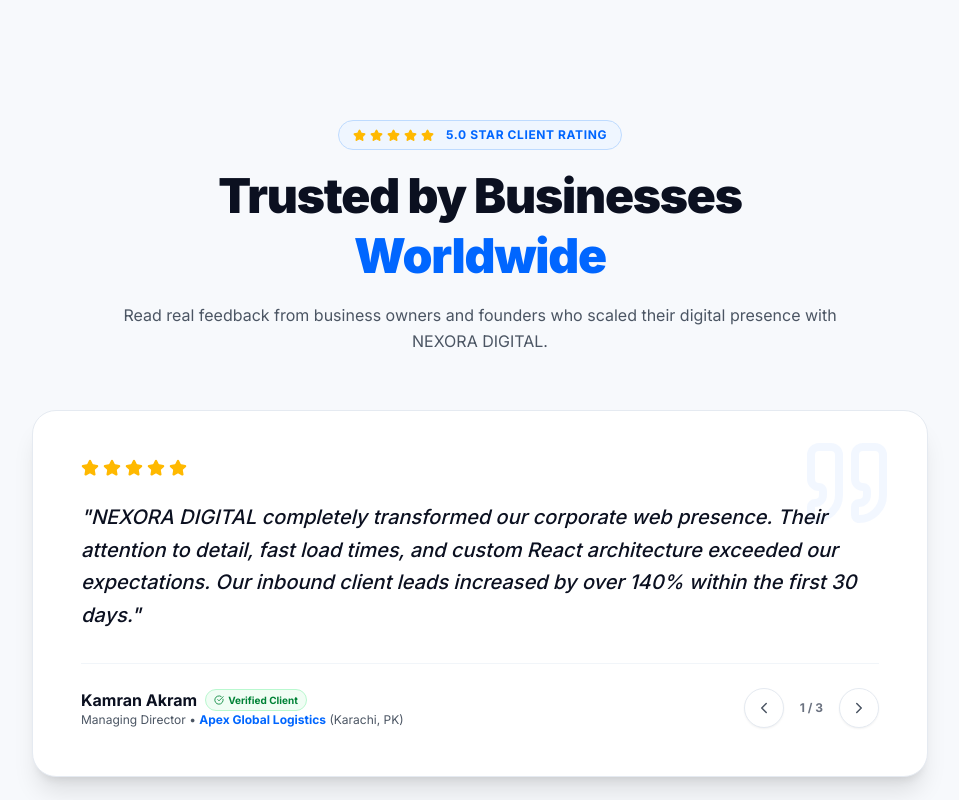
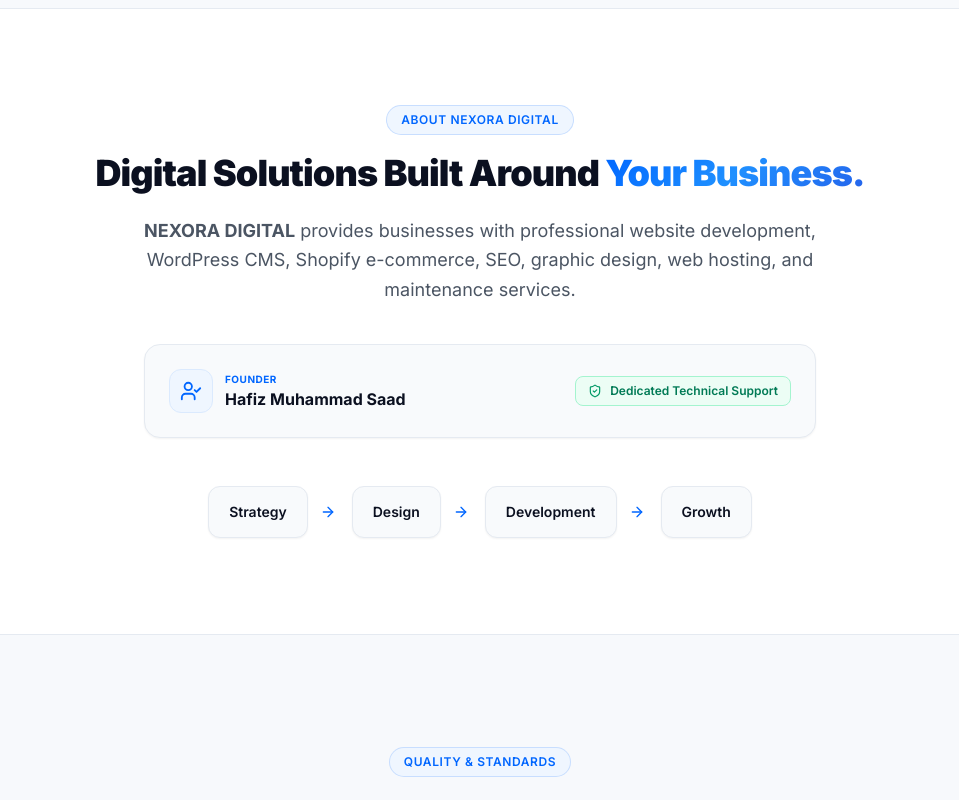
Before and after one commit to saadsa9112-cloud/NEXORA-BUSINESS-SITE, a React (Vite) app: page / in a window 1280 px wide. Shown: the part 8260-9060 px from the top of the page, without its empty margins (160-1119 px from the left). Built offline with nearby package versions, Linux system fonts and the light colour scheme; no server answers.

Commit message:
refactor: remove Testimonials section per user request

```diff
--- a/src/App.jsx
+++ b/src/App.jsx
@@ -8,7 +8,6 @@
 import WhyChooseUs from './components/WhyChooseUs/WhyChooseUs'
 import Process from './components/Process/Process'
 import Pricing from './components/Pricing/Pricing'
-import Testimonials from './components/Testimonials/Testimonials'
 import About from './components/About/About'
 import QualitySecurity from './components/QualitySecurity/QualitySecurity'
 import FAQ from './components/FAQ/FAQ'
@@ -89,7 +88,6 @@
         <WhyChooseUs />
         <Process />
         <Pricing currency={currency} setCurrency={setCurrency} />
-        <Testimonials />
         <About />
         <QualitySecurity />
         <FAQ />
--- a/src/components/Testimonials/Testimonials.jsx
+++ /dev/null
@@ -1,133 +0,0 @@
-import { useState } from 'react'
-import ScrollReveal from '../Motion/ScrollReveal'
-import { Star, Quote, ChevronLeft, ChevronRight, CheckCircle } from 'lucide-react'
-
-const TESTIMONIALS = [
-  {
-    id: 1,
-    quote: "NEXORA DIGITAL completely transformed our corporate web presence. Their attention to detail, fast load times, and custom React architecture exceeded our expectations. Our inbound client leads increased by over 140% within the first 30 days.",
-    author: "Kamran Akram",
-    role: "Managing Director",
-    company: "Apex Global Logistics",
-    rating: 5,
-    location: "Karachi, PK"
-  },
-  {
-    id: 2,
-    quote: "Working with Saad and the NEXORA team was a breeze. They delivered our Shopify e-commerce store with full payment gateway integration, smooth mobile checkout, and high conversion rate optimization. Highly recommended!",
-    author: "Tariq Mahmood",
-    role: "CEO & Founder",
-    company: "Modern Retail Brands",
-    rating: 5,
-    location: "Lahore, PK"
-  },
-  {
-    id: 3,
-    quote: "Exceptional speed and technical expertise! Their Technical SEO setup got us indexing on Google rapidly, and the custom WordPress admin training made managing our content effortless.",
-    author: "Sarah Jenkins",
-    role: "Marketing Director",
-    company: "Global Digital Hub",
-    rating: 5,
-    location: "London, UK"
-  }
-]
-
-export default function Testimonials() {
-  const [currentIndex, setCurrentIndex] = useState(0)
-
-  const handlePrev = () => {
-    setCurrentIndex((prev) => (prev === 0 ? TESTIMONIALS.length - 1 : prev - 1))
-  }
-
-  const handleNext = () => {
-    setCurrentIndex((prev) => (prev === TESTIMONIALS.length - 1 ? 0 : prev + 1))
-  }
-
-  const current = TESTIMONIALS[currentIndex]
-
-  return (
-    <section className="py-20 lg:py-28 bg-[#F7F9FC] border-b border-[#E5EAF1] relative">
-      <div className="max-w-7xl mx-auto px-4 sm:px-6 lg:px-8">
-
-        {/* Section Header */}
-        <div className="text-center max-w-3xl mx-auto mb-14">
-          <ScrollReveal variant="fadeUp">
-            <div className="inline-flex items-center gap-2 px-3.5 py-1.5 rounded-full bg-blue-50 border border-blue-200 text-[#0066FF] text-xs font-bold uppercase tracking-wider mb-4">
-              <div className="flex items-center gap-1 text-amber-400">
-                {[...Array(5)].map((_, i) => (
-                  <Star key={i} size={13} fill="currentColor" />
-                ))}
-              </div>
-              <span className="text-[#0066FF] ml-1">5.0 Star Client Rating</span>
-            </div>
-            <h2 className="text-3xl sm:text-4xl lg:text-5xl font-black text-[#0B1020] leading-tight tracking-tight mb-4">
-              Trusted by Businesses <span className="text-[#0066FF]">Worldwide</span>
-            </h2>
-            <p className="text-base text-[#4B5563] leading-relaxed">
-              Read real feedback from business owners and founders who scaled their digital presence with NEXORA DIGITAL.
-            </p>
-          </ScrollReveal>
-        </div>
-
-        {/* Testimonial Card Slider */}
-        <ScrollReveal variant="fadeUp" className="max-w-4xl mx-auto">
-          <div className="bg-white rounded-3xl border border-[#E5EAF1] shadow-xl p-8 sm:p-12 relative overflow-hidden">
-            {/* Top Quote Icon Background */}
-            <Quote className="absolute top-6 right-8 text-blue-50/80 w-24 h-24 pointer-events-none" />
-
-            <div className="relative z-10 flex flex-col justify-between min-h-[220px]">
-              {/* Stars */}
-              <div className="flex items-center gap-1 text-amber-400 mb-6">
-                {[...Array(current.rating)].map((_, i) => (
-                  <Star key={i} size={18} fill="currentColor" />
-                ))}
-              </div>
-
-              {/* Quote Text */}
-              <p className="text-lg sm:text-xl text-[#0B1020] font-medium leading-relaxed italic mb-8">
-                "{current.quote}"
-              </p>
-
-              {/* Author Info & Navigation */}
-              <div className="flex flex-col sm:flex-row sm:items-center justify-between gap-4 pt-6 border-t border-[#F1F5F9]">
-                <div>
-                  <div className="flex items-center gap-2">
-                    <h4 className="text-base font-bold text-[#0B1020]">{current.author}</h4>
-                    <span className="inline-flex items-center gap-1 px-2 py-0.5 rounded-full bg-green-50 text-green-700 text-[10px] font-bold border border-green-200">
-                      <CheckCircle size={10} /> Verified Client
-                    </span>
-                  </div>
-                  <p className="text-xs text-[#4B5563]">
-                    {current.role} • <strong className="text-[#0066FF]">{current.company}</strong> ({current.location})
-                  </p>
-                </div>
-
-                {/* Slider Controls */}
-                <div className="flex items-center gap-2">
-                  <button
-                    onClick={handlePrev}
-                    aria-label="Previous testimonial"
-                    className="w-10 h-10 rounded-full border border-[#E5EAF1] bg-white text-[#4B5563] hover:text-[#0066FF] hover:border-[#0066FF] flex items-center justify-center transition-all cursor-pointer shadow-xs"
-                  >
-                    <ChevronLeft size={18} />
-                  </button>
-                  <span className="text-xs font-bold text-[#6B7280] px-2">
-                    {currentIndex + 1} / {TESTIMONIALS.length}
-                  </span>
-                  <button
-                    onClick={handleNext}
-                    aria-label="Next testimonial"
-                    className="w-10 h-10 rounded-full border border-[#E5EAF1] bg-white text-[#4B5563] hover:text-[#0066FF] hover:border-[#0066FF] flex items-center justify-center transition-all cursor-pointer shadow-xs"
-                  >
-                    <ChevronRight size={18} />
-                  </button>
-                </div>
-              </div>
-            </div>
-          </div>
-        </ScrollReveal>
-
-      </div>
-    </section>
-  )
-}
```
